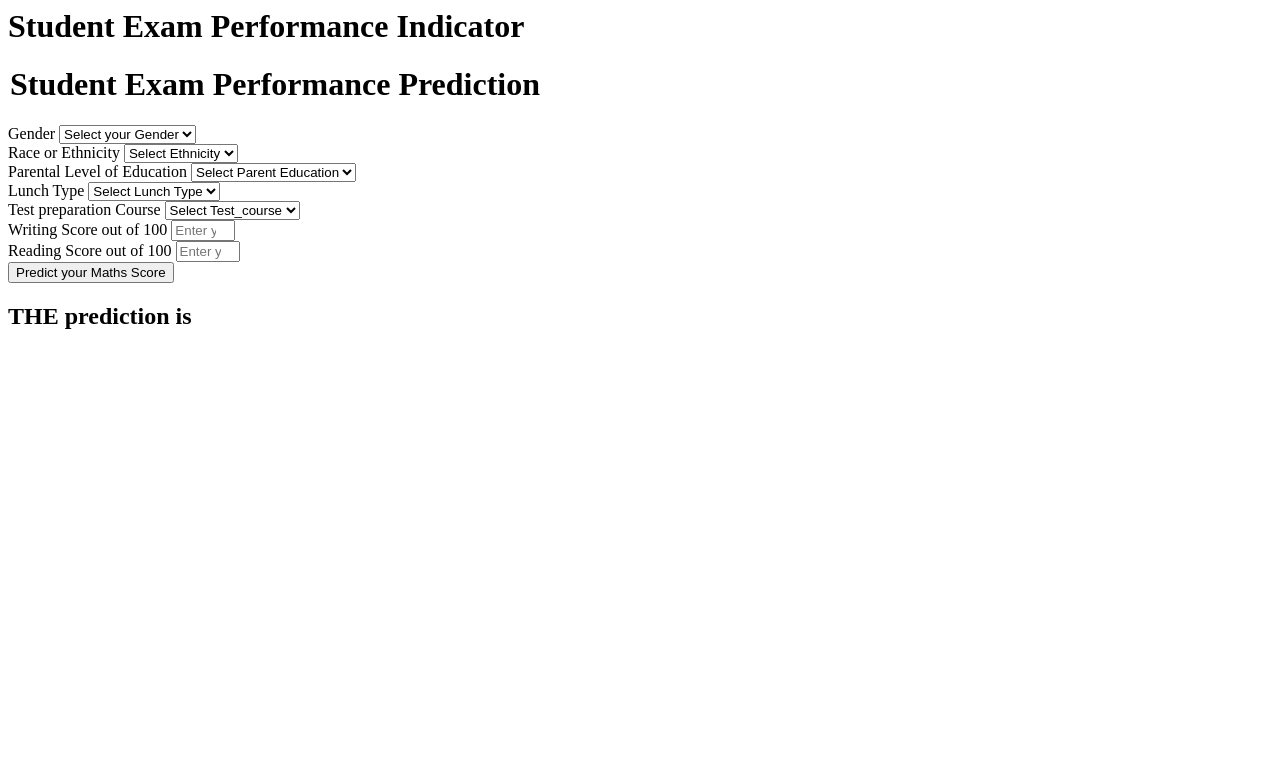
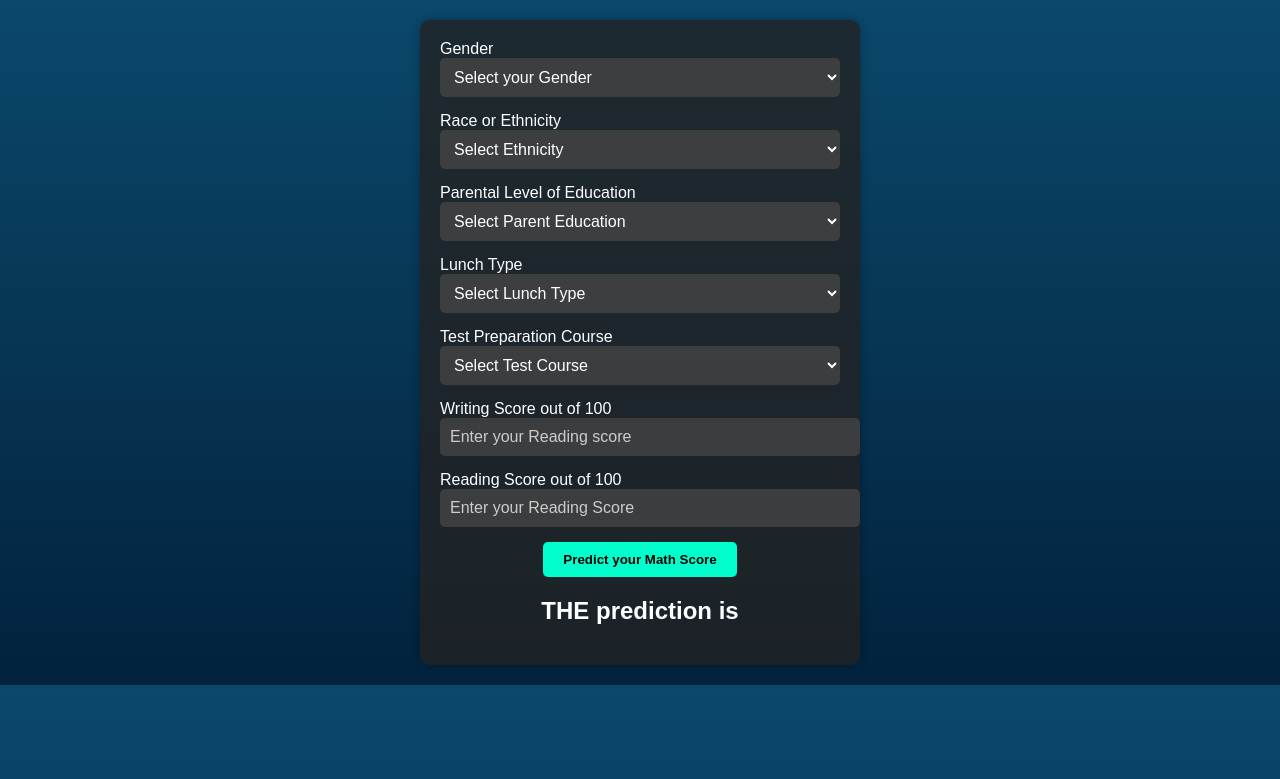
Before and after one commit to datascientistdk/Score-Predication, a Flask app: page /predictdata in a window 1280 px wide. Shown: the top 779 px of the page. Run offline with Flask 3, Linux system fonts and the light colour scheme.

Commit message:
website modified

```diff
--- a/app.py
+++ b/app.py
@@ -42,4 +42,4 @@ def predict_datapoint():
 
 
 if __name__=="__main__":
-    app.run(host="0.0.0.0")
+    app.run(host="0.0.0.0",debug=True)
--- a/templates/home.html
+++ b/templates/home.html
@@ -1,111 +1,156 @@
+<!DOCTYPE html>
 <html>
+
+<head>
+    <style>
+        body {
+            background: linear-gradient(to bottom, #0b486b, #02223d);
+            color: #fff;
+            font-family: Arial, sans-serif;
+            text-align: center;
+            padding: 20px;
+            margin: 0;
+        }
+
+        .login {
+            width: 80%;
+            max-width: 400px;
+            margin: 0 auto;
+            padding: 20px;
+            background-color: rgba(34, 34, 34, 0.8);
+            border-radius: 10px;
+            box-shadow: 0 0 10px rgba(0, 0, 0, 0.3);
+        }
+
+        h1 {
+            font-size: 24px;
+            display: none; /* Hide the title */
+        }
+
+        .mb-3 {
+            margin-bottom: 15px;
+        }
+
+        .form-label {
+            display: block;
+            text-align: left;
+        }
+
+        .form-control {
+            width: 100%;
+            padding: 10px;
+            border: none;
+            border-radius: 5px;
+            background-color: rgba(68, 68, 68, 0.8);
+            color: #fff;
+            font-size: 16px;
+            outline: none;
+        }
+
+        select,
+        input[type="number"] {
+            background-color: rgba(68, 68, 68, 0.8);
+            color: #fff;
+        }
+
+        .form-control::placeholder {
+            color: #ccc;
+        }
+
+        select option {
+            background-color: rgba(34, 34, 34, 0.8);
+            color: #00ffcc;
+        }
+
+        .btn {
+            background-color: #00ffcc;
+            color: #000;
+            font-weight: bold;
+            padding: 10px 20px;
+            border: none;
+            border-radius: 5px;
+            cursor: pointer;
+        }
+
+        .btn:hover {
+            background-color: #00cc99;
+        }
+
+        /* JavaScript to change text color on select change */
+        select:focus {
+            color: #00ffcc;
+        }
+    </style>
+</head>
+
 <body>
     <div class="login">
-       <h1>Student Exam Performance Indicator</h1>
+        <h1>Student Exam Performance Prediction</h1>
 
         <form action="{{ url_for('predict_datapoint')}}" method="post">
-        <h1>
-            <legend>Student Exam Performance Prediction</legend>
-        </h1>
             <div class="mb-3">
                 <label class="form-label">Gender</label>
-            <select class="form-control" name="gender" placeholder="Enter you Gender" required>
+                <select class="form-control" name="gender" placeholder="Select your Gender" required>
                     <option class="placeholder" selected disabled value="">Select your Gender</option>
-                <option value="male">
-                    Male
-                </option>
-                <option value="female">
-                    Female
-                </option>
+                    <option value="male">Male</option>
+                    <option value="female">Female</option>
                 </select>
             </div>
             <div class="mb-3">
                 <label class="form-label">Race or Ethnicity</label>
-            <select class="form-control" name="ethnicity" placeholder="Enter you ethnicity" required>
+                <select class="form-control" name="ethnicity" placeholder="Select Ethnicity" required>
                     <option class="placeholder" selected disabled value="">Select Ethnicity</option>
-                <option value="group A">
-                    Group A
-                </option>
-                <option value="group B">
-                    Group B
-                </option>
-                <option value="group C">
-                    Group C
-                </option>
-                <option value="group D">
-                    Group D
-                </option>
-                <option value="group E">
-                    Group E
-                </option>
+                    <option value="group A">Group A</option>
+                    <option value="group B">Group B</option>
+                    <option value="group C">Group C</option>
+                    <option value="group D">Group D</option>
+                    <option value="group E">Group E</option>
                 </select>
             </div>
             <div class="mb-3">
                 <label class="form-label">Parental Level of Education</label>
-            <select class="form-control" name="parental_level_of_education"
-                placeholder="Enter you Parent Education" required>
+                <select class="form-control" name="parental_level_of_education" placeholder="Select Parent Education" required>
                     <option class="placeholder" selected disabled value="">Select Parent Education</option>
-                <option value="associate's degree">
-                    associate's degree
-                </option>
-                <option value="bachelor's degree">
-                    bachelor's degree
-                </option>
-                <option value="high school">
-                    high school
-                </option>
-                <option value="master's degree">
-                    master's degree
-                </option>
-                <option value="some college">
-                    some college
-                </option>
-                <option value="some high school">
-                    some high school
-                </option>
+                    <option value="associate's degree">Associate's Degree</option>
+                    <option value="bachelor's degree">Bachelor's Degree</option>
+                    <option value="high school">High School</option>
+                    <option value="master's degree">Master's Degree</option>
+                    <option value="some college">Some College</option>
+                    <option value="some high school">Some High School</option>
                 </select>
             </div>
             <div class="mb-3">
                 <label class="form-label">Lunch Type</label>
-            <select class="form-control" name="lunch" placeholder="Enter you Lunch" required>
+                <select class="form-control" name="lunch" placeholder="Select Lunch" required>
                     <option class="placeholder" selected disabled value="">Select Lunch Type</option>
-                <option value="free/reduced">
-                    free/reduced
-                </option>
-                <option value="standard">
-                    standard
-                </option>
+                    <option value="free/reduced">Free/Reduced</option>
+                    <option value="standard">Standard</option>
                 </select>
             </div>
             <div class="mb-3">
-            <label class="form-label">Test preparation Course</label>
-            <select class="form-control" name="test_preparation_course" placeholder="Enter you Course"
-                required>
-                <option class="placeholder" selected disabled value="">Select Test_course</option>
-                <option value="none">
-                    None
-                </option>
-                <option value="completed">
-                    Completed
-                </option>
+                <label class="form-label">Test Preparation Course</label>
+                <select class="form-control" name="test_preparation_course" placeholder="Select Course" required>
+                    <option class="placeholder" selected disabled value="">Select Test Course</option>
+                    <option value="none">None</option>
+                    <option value="completed">Completed</option>
                 </select>
             </div>
             <div class="mb-3">
                 <label class="form-label">Writing Score out of 100</label>
-            <input class="form-control" type="number" name="reading_score"
-                placeholder="Enter your Reading score" min='0' max='100' />
+                <input class="form-control" type="number" name="reading_score" placeholder="Enter your Reading score" min='0' max='100' />
             </div>
             <div class="mb-3">
                 <label class="form-label">Reading Score out of 100</label>
-            <input class="form-control" type="number" name="writing_score"
-                placeholder="Enter your Reading Score" min='0' max='100' />
+                <input class="form-control" type="number" name="writing_score" placeholder="Enter your Reading Score" min='0' max='100' />
             </div>
             <div class="mb-3">
-            <input class="btn btn-primary" type="submit" value="Predict your Maths Score" required />
+                <input class="btn" type="submit" value="Predict your Math Score" required />
             </div>
         </form>
         <h2>
-       THE  prediction is {{results}}
+            THE prediction is {{results}}
         </h2>
-   <body>
+    </div>
+</body>
+
 </html>
```
Lines whose indentation alone changed are shown as unchanged.
